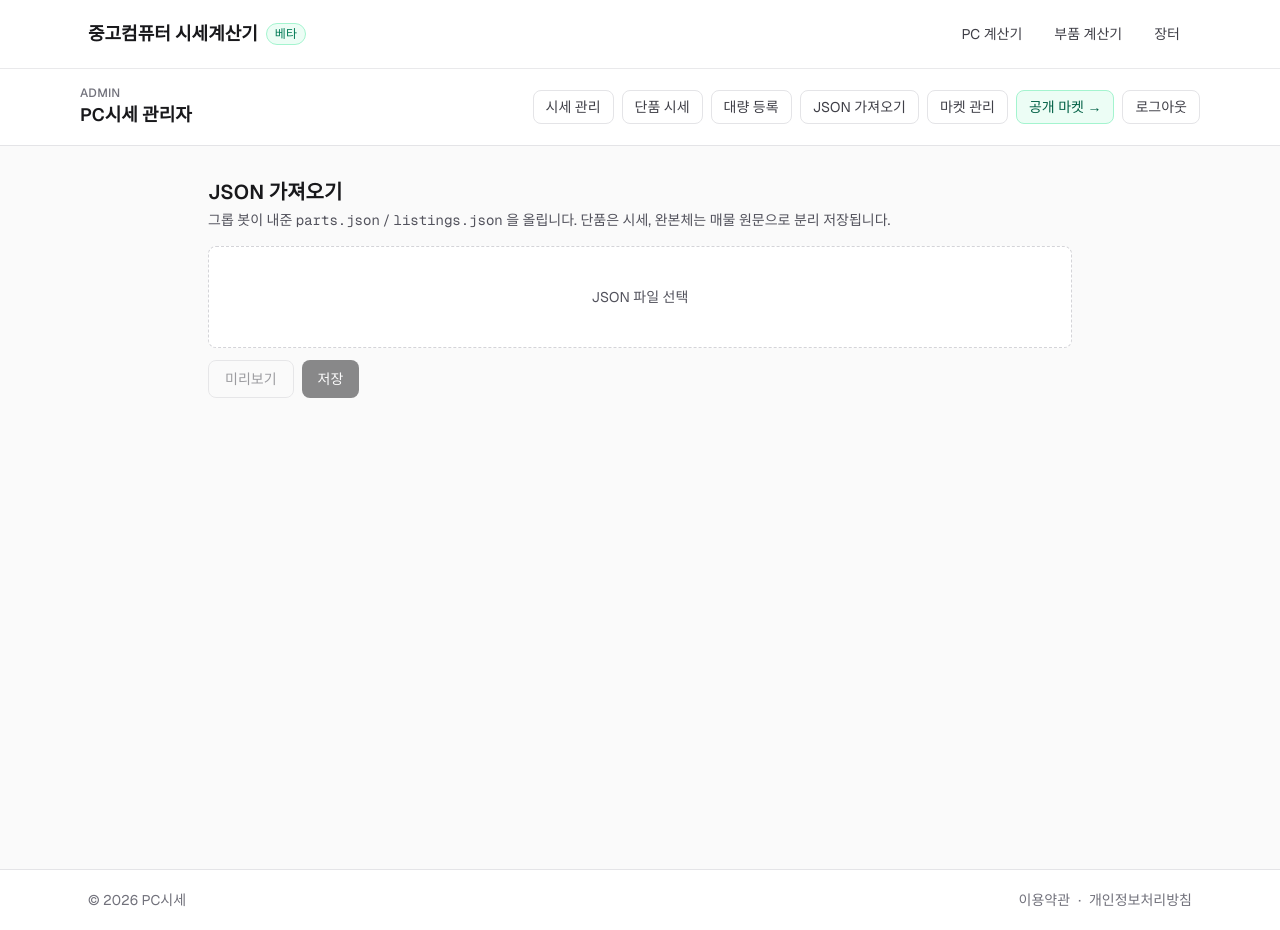
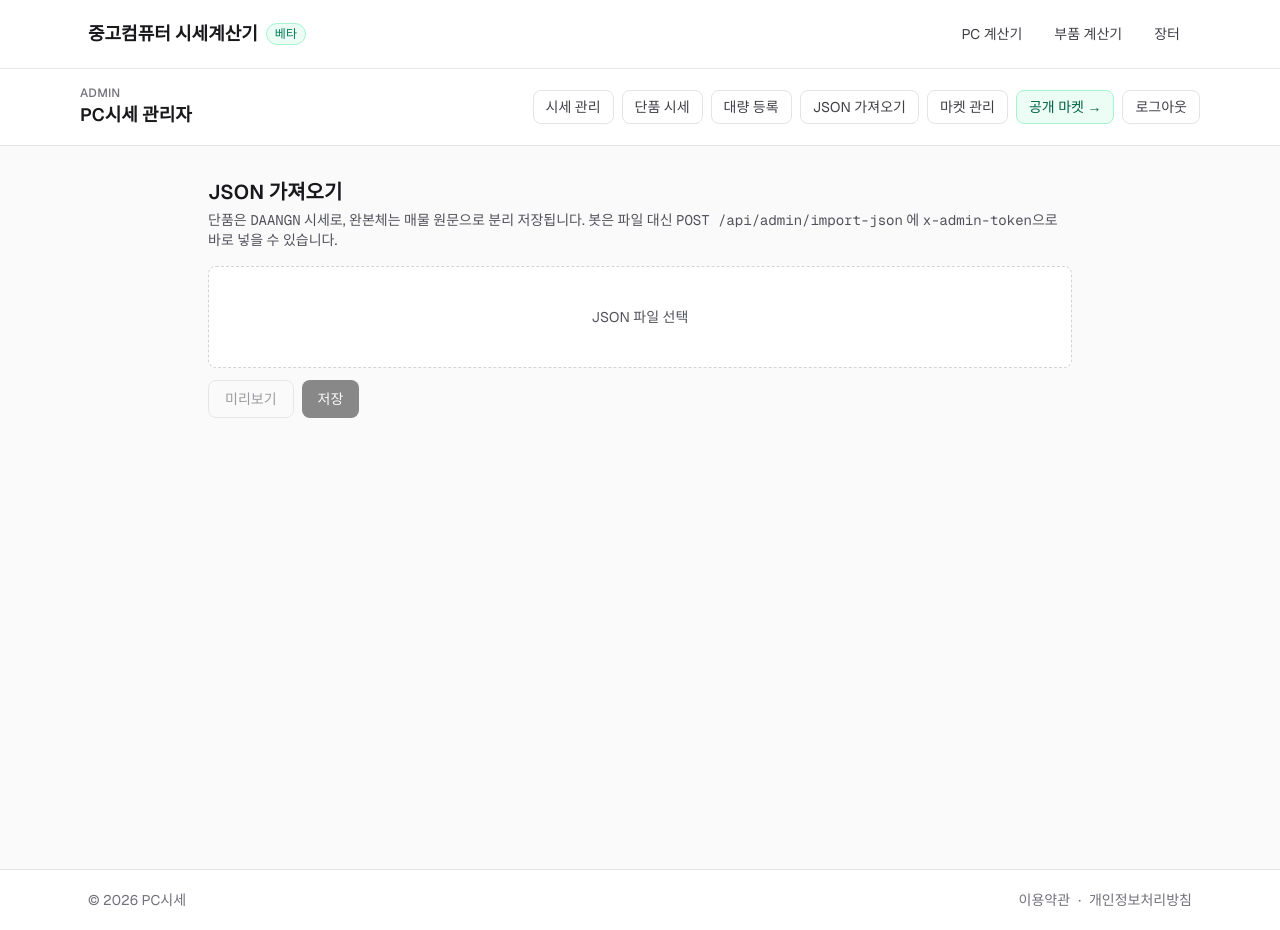
Before and after one commit to active06119-cpu/usedpcprice, a Next.js app: page /admin/import-json in a window 1280 px wide. Built offline with nearby package versions, Linux system fonts and the light colour scheme.

Commit message:
docs: show bot API import path on admin JSON page

```diff
--- a/src/app/admin/import-json/page.tsx
+++ b/src/app/admin/import-json/page.tsx
@@ -2,7 +2,7 @@
 
 import { useState } from "react";
 
-type PreviewPart = { name: string; category: string; price: number };
+type PreviewPart = { name: string; category: string; price: number; sourceType?: string };
 type PreviewListing = { rawText: string; sourceUrl?: string | null; askingPriceKrw?: number | null };
 type Rejected = { raw: string; reason: string };
 
@@ -69,8 +69,8 @@ export default function ImportJsonPage() {
     <main className="mx-auto max-w-4xl px-4 py-8">
       <h1 className="text-xl font-semibold text-zinc-900">JSON 가져오기</h1>
       <p className="mt-1 text-sm text-zinc-600">
-        그롭 봇이 내준 <code>parts.json</code> / <code>listings.json</code> 을 올립니다.
-        단품은 시세, 완본체는 매물 원문으로 분리 저장됩니다.
+        단품은 <code>DAANGN</code> 시세로, 완본체는 매물 원문으로 분리 저장됩니다.
+        봇은 파일 대신 <code>POST /api/admin/import-json</code> 에 <code>x-admin-token</code>으로 바로 넣을 수 있습니다.
       </p>
 
       <label className="mt-4 flex cursor-pointer flex-col items-center rounded-lg border border-dashed border-zinc-300 bg-white px-4 py-10 text-sm text-zinc-600 hover:border-zinc-400">
@@ -129,7 +129,7 @@ export default function ImportJsonPage() {
           <ul className="mt-2 space-y-1 text-sm text-zinc-700">
             {result.parts.map((row) => (
               <li key={`${row.name}-${row.price}`}>
-                {row.name} / {row.category} / ₩{row.price.toLocaleString("ko-KR")}
+                {row.name} / {row.category} / {row.sourceType ?? "DAANGN"} / ₩{row.price.toLocaleString("ko-KR")}
               </li>
             ))}
           </ul>
```
